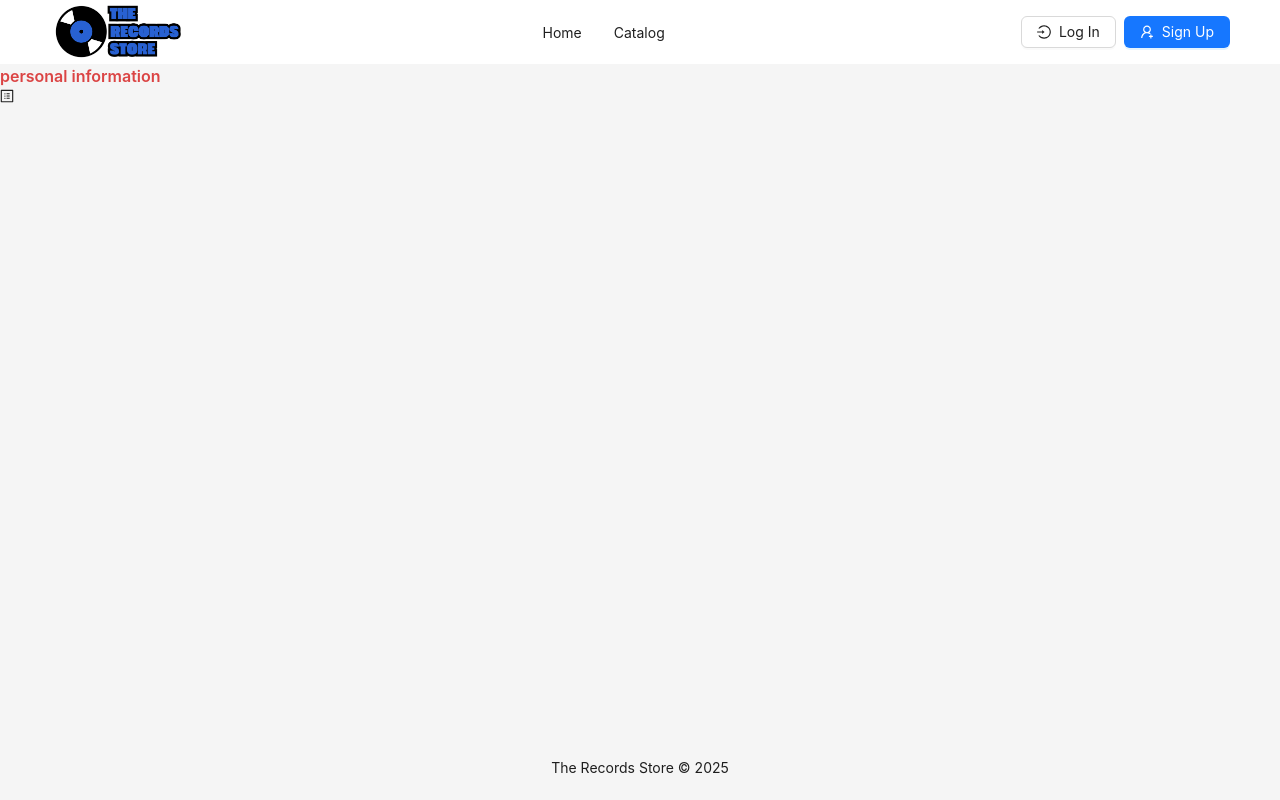
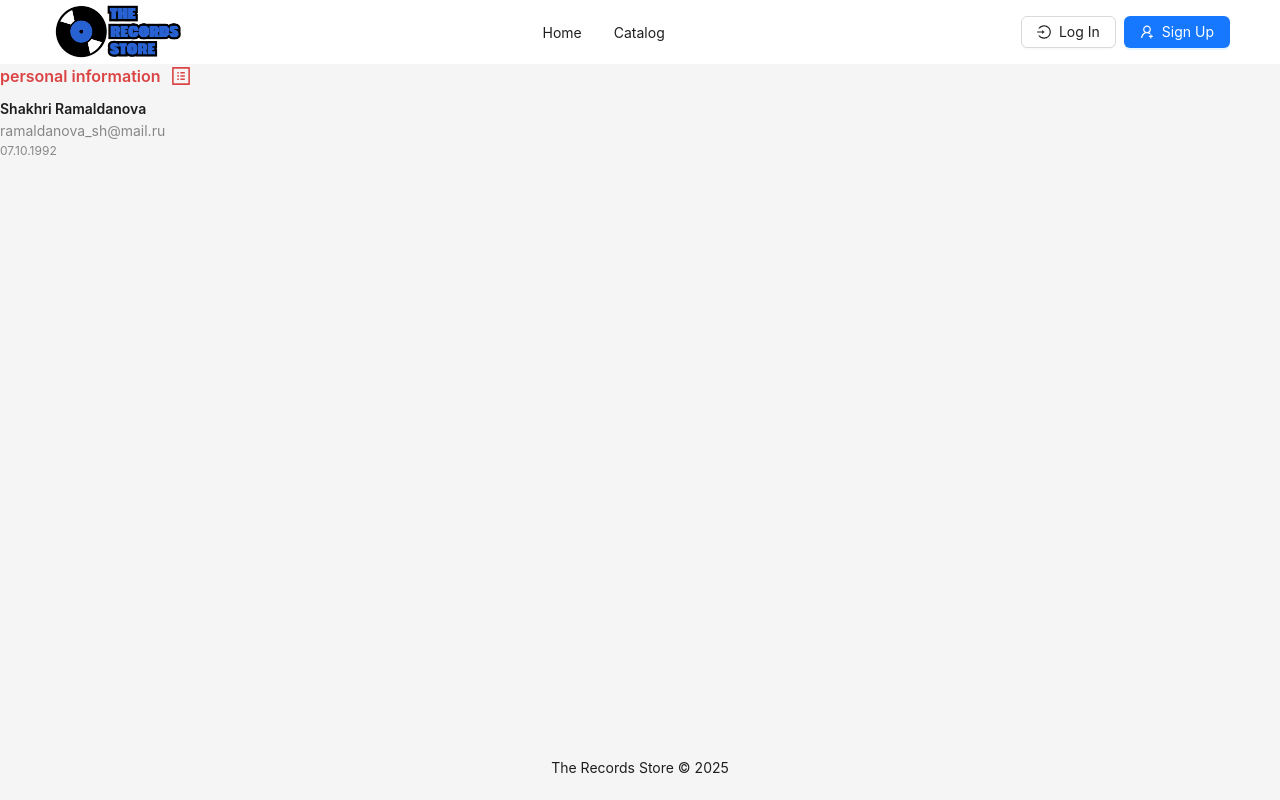
Before and after one commit to dmalashev/eCommerce-Application, a React (Vite) app in the folder eCommerce-Application/: page /profile in a window 1280 px wide. Built offline with nearby package versions, Linux system fonts and the light colour scheme; what @commercetools/ts-client would draw is missing.

Commit message:
feat: add personal information component

```diff
--- a/eCommerce-Application/src/components/profile/repsonal-info/PersonalInfo.tsx
+++ b/eCommerce-Application/src/components/profile/repsonal-info/PersonalInfo.tsx
@@ -1,13 +1,22 @@
 import ProfileOutlined from '@ant-design/icons/lib/icons/ProfileOutlined';
-import { Typography } from 'antd';
+import { Flex, Typography } from 'antd';
 
 export const PersonalInfo = () => {
   return (
     <>
-      <Typography.Title level={5} style={{ margin: 0, color: '#DB4444' }}>
-        personal information
-      </Typography.Title>
-      <ProfileOutlined />
+      <Flex vertical>
+        <Flex justify="start" align="center" gap={10} style={{ marginBottom: '10px' }}>
+          <Typography.Title level={5} style={{ margin: 0, color: '#DB4444' }}>
+            personal information
+          </Typography.Title>
+          <ProfileOutlined style={{ width: '30px', height: '20px', fontSize: '20px', color: '#DB4444' }} />
+        </Flex>
+        <Typography.Text strong>Shakhri Ramaldanova</Typography.Text>
+        <Typography.Text type="secondary">ramaldanova_sh@mail.ru</Typography.Text>
+        <Typography.Text type="secondary" style={{ fontSize: '12px' }}>
+          07.10.1992
+        </Typography.Text>
+      </Flex>
     </>
   );
 };
```
